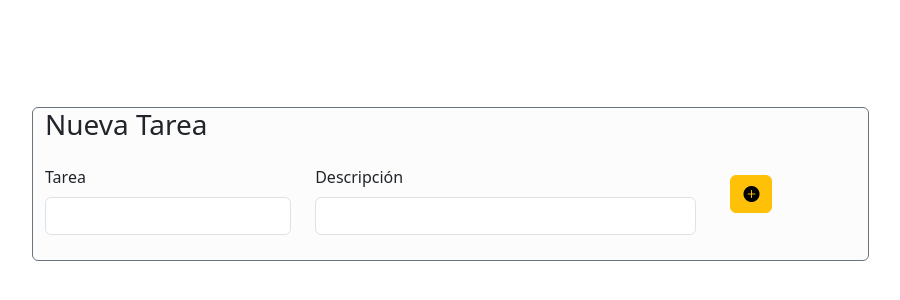
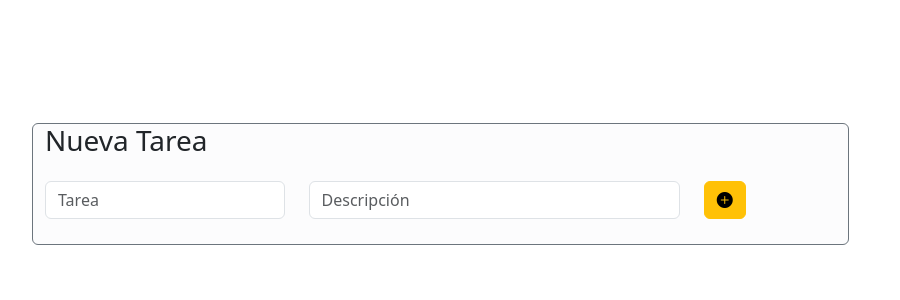
Before and after one commit to IsabellaMuroni/TrabajoIntegrador, a React (Vite) app in the folder listadetareas/: page / in a window 1280 px wide. Shown: the part 216-516 px from the top of the page, without its empty margins (50-950 px from the left). Built offline with nearby package versions, Linux system fonts and the light colour scheme.

Commit message:
Formulario modificado

```diff
--- a/listadetareas/src/App.css
+++ b/listadetareas/src/App.css
@@ -1,54 +1,7 @@
-/*#root {
-  max-width: 1280px;
-  margin: 0 auto;
-  padding: 2rem;
-  text-align: center;
-}
-
-.logo {
-  height: 6em;
-  padding: 1.5em;
-  will-change: filter;
-  transition: filter 300ms;
-}
-.logo:hover {
-  filter: drop-shadow(0 0 2em #646cffaa);
-}
-.logo.react:hover {
-  filter: drop-shadow(0 0 2em #61dafbaa);
-}
-
-@keyframes logo-spin {
-  from {
-    transform: rotate(0deg);
-  }
-  to {
-    transform: rotate(360deg);
-  }
-}
-
-@media (prefers-reduced-motion: no-preference) {
-  a:nth-of-type(2) .logo {
-    animation: logo-spin infinite 20s linear;
-  }
-}
-
-.card {
-  padding: 2em;
-}
-
-.read-the-docs {
-  color: #888;
-}
-*/
 form{
   margin: 10px;
   padding: 15px;
 }
-input, button{
+input, label, button{
   display: inline-block;
 }
-button{
-  margin: 10px;
-  padding: 10px;
-}
--- a/listadetareas/src/components/TaskForm/TaskForm.jsx
+++ b/listadetareas/src/components/TaskForm/TaskForm.jsx
@@ -7,15 +7,16 @@ const TaskForm = () => {
             <section className='container-fluid bg-light-subtle rounded border border-secondary'>
                 <main className='row'>
                     <h3>Nueva Tarea</h3>
-                    <form className='row' >
+                    <form className='row align-items-center' >
 
-                        <div className="col-md-4">
-                            <label for="tarea" className="form-label">Tarea</label>
-                            <input type="text" className="form-control" id="tarea"/>
+                        <div className="col-4">
+                            <label class="visually-hidden" for="tarea">Tarea</label>
+                            <input type="text" className="form-control" id="tarea" placeholder='Tarea'/>
                         </div>
+
                         <div className="col-md-6">
-                            <label for="descripcion" className="form-label">Descripción</label>
-                            <input type="text" className="form-control" id="descripcion"/>
+                            <label class="visually-hidden" for="descripcion">Descripción</label>
+                            <input type="text" className="form-control" id="descripcion" placeholder='Descripción'/>
                         </div>
                         <div className="col-md-2">
                             <button type="submit" className='btn btn-warning' ><i class="bi bi-plus-circle-fill"></i></button>
```
